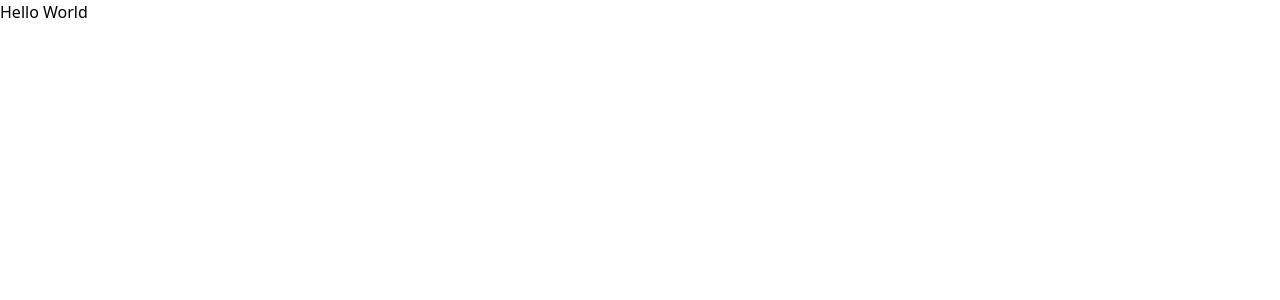
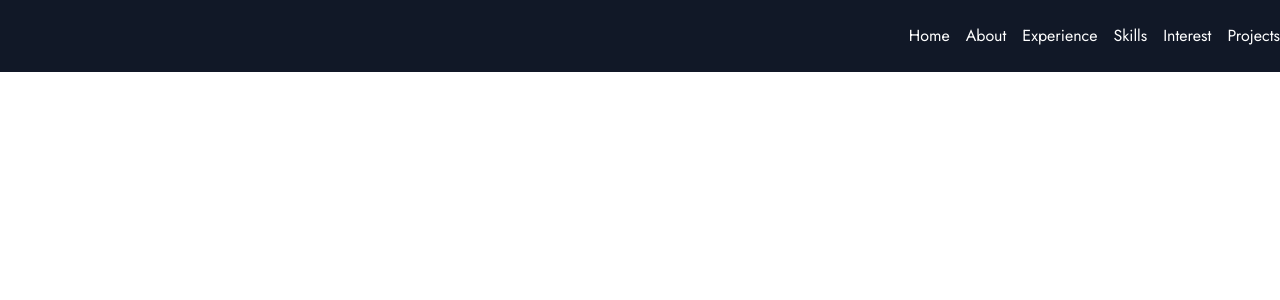
Before and after one commit to Asam237/me, a Next.js app: page / in a window 1280 px wide. Shown: the top 300 px of the page. Built offline with nearby package versions, Linux system fonts and the light colour scheme.

Commit message:
feat: setup the header

```diff
--- /dev/null
+++ b/components/header.tsx
@@ -0,0 +1,35 @@
+import Link from "next/link"
+import { HiMenu } from "react-icons/hi"
+import { links } from "../data/links"
+import { Jost } from "@next/font/google"
+
+const jost = Jost({ weight: "400", subsets: ["latin"] })
+
+const Header = () => {
+    return (
+        <header className={`bg-gray-900 py-6 ${jost.className} px-4 lg:px-0`}>
+            <div className="container mx-auto">
+                <div className="flex lg:justify-end justify-start">
+                    <div className="flex lg:hidden">
+                        <HiMenu size={36} color="white" />
+                    </div>
+                    <nav className="hidden lg:flex">
+                        <ul className="flex">
+                            {
+                                links.map((item, index) => {
+                                    return (
+                                        <li key={index} className="text-white ml-4 text-base">
+                                            <Link href={item.path}>{item.name}</Link>
+                                        </li>
+                                    )
+                                })
+                            }
+                        </ul>
+                    </nav>
+                </div>
+            </div>
+        </header>
+    )
+}
+
+export default Header
--- a/components/layout.tsx
+++ b/components/layout.tsx
@@ -1,6 +1,7 @@
 import { NextSeo } from "next-seo";
 import Head from "next/head";
 import { ReactNode } from "react"
+import Header from "./header";
 
 type Props = {
     children?: ReactNode;
@@ -16,7 +17,6 @@ const Layout = ({ children, title = "Abba Sali Aboubakar Mamate" }: Props) => {
     return (
         <div>
             <NextSeo description={description.join(' ')} />
-            <div>
             <Head>
                 <title>{title}</title>
                 <meta charSet="utf-8" />
@@ -24,7 +24,11 @@ const Layout = ({ children, title = "Abba Sali Aboubakar Mamate" }: Props) => {
                 <meta content="#009efa" name="theme-color" />
                 <link href="/favicon.svg" rel="icon" />
             </Head>
+            <div>
+                <Header />
             </div>
         </div>
     )
 }
+
+export default Layout
--- /dev/null
+++ b/data/links.ts
@@ -0,0 +1,28 @@
+import { HeaderLinkType } from "../types";
+
+export const links: HeaderLinkType[] = [
+    {
+        name: "Home",
+        path: "/"
+    },
+    {
+        name: "About",
+        path: "#about"
+    },
+    {
+        name: "Experience",
+        path: "#experience"
+    },
+    {
+        name: "Skills",
+        path: "#skills"
+    },
+    {
+        name: "Interest",
+        path: "#interest"
+    },
+    {
+        name: "Projects",
+        path: "#projects"
+    },
+]
--- a/pages/index.tsx
+++ b/pages/index.tsx
@@ -1,4 +1,5 @@
 import Head from 'next/head'
+import Layout from '../components/layout'
 
 export default function Home() {
   return (
@@ -9,9 +10,9 @@ export default function Home() {
         <meta name="viewport" content="width=device-width, initial-scale=1" />
         <link rel="icon" href="/favicon.ico" />
       </Head>
-      <main>
-        Hello World
-      </main>
+      <Layout>
+        <div>Hello World</div>
+      </Layout>
     </>
   )
 }
--- /dev/null
+++ b/types/index.ts
@@ -0,0 +1,4 @@
+export type HeaderLinkType = {
+    name: string
+    path: string
+}
```
Lines whose indentation alone changed are shown as unchanged.
